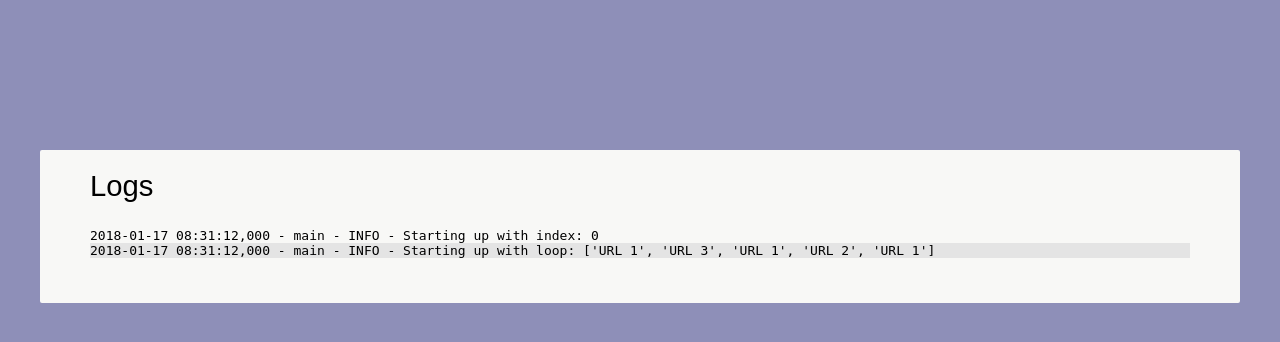
After one commit to danielwarna/flask-request-forwarder, a Flask app: a page that uses templates/logs.html in a window 1280 px wide. The commit adds this page. Shown: the top 342 px of the page. Run offline with Flask 2, Linux system fonts and the light colour scheme; parts of the project's set-up code (start-up, migrations or seed data) failed here and were passed over.

Commit message:
Add log view

```diff
--- a/main.py
+++ b/main.py
@@ -12,10 +12,12 @@ from flask import Flask, request, render_template, redirect
 
 app = Flask(__name__)
 
-file_handler = RotatingFileHandler('forwarder.log', maxBytes=1024 * 1024 * 100, backupCount=10)
+logFilename = "forwarder.log"
+logFormatter = logging.Formatter("%(asctime)s - %(name)s - %(levelname)s - %(message)s")
+
+file_handler = RotatingFileHandler(logFilename, maxBytes=1024 * 1024 * 100, backupCount=10)
 file_handler.setLevel(logging.INFO)
-formatter = logging.Formatter("%(asctime)s - %(name)s - %(levelname)s - %(message)s")
-file_handler.setFormatter(formatter)
+file_handler.setFormatter(logFormatter)
 app.logger.setLevel(logging.INFO)
 app.logger.addHandler(file_handler)
 
@@ -104,3 +106,11 @@ def settings():
     else:
         print(loop)
         return render_template('settings.html', loop="\n".join(loop))
+
+
+@app.route('/settings' + settingSecret + '/log', methods=['GET'])
+def showlog():
+    with open(logFilename, "r") as logfile:
+        loglines = logfile.readlines()
+
+    return render_template("logs.html", logs=loglines)
--- /dev/null
+++ b/templates/logs.html
@@ -0,0 +1,14 @@
+{% extends "main.html" %}
+
+{% block content %}
+<div class="settings logs">
+	<h3>Logs</h3>
+    <ul>
+         {% for log in logs %}
+         <li>{{log}}</li>
+         {% endfor%}
+    </ul>
+
+</div>
+
+{% endblock %}
--- a/templates/main.html
+++ b/templates/main.html
@@ -30,8 +30,27 @@
 
 		.settings textarea {
 			min-width: 500px;
-			min-height: 200px;		}
+			min-height: 200px;
 		}
+
+		.logs ul {
+			list-style: none;
+			max-height: 600px;
+			overflow-x: auto;
+			margin-left: 0;
+			padding-left: 0;
+		}
+
+		.logs li {
+			font-family: monospace;
+			font-size: 13px;
+		}
+
+		.logs li:nth-child(even) {
+			background-color: rgb(228, 228, 228);
+		}
+
+
 	</style>
 </head>
 <body>
```
